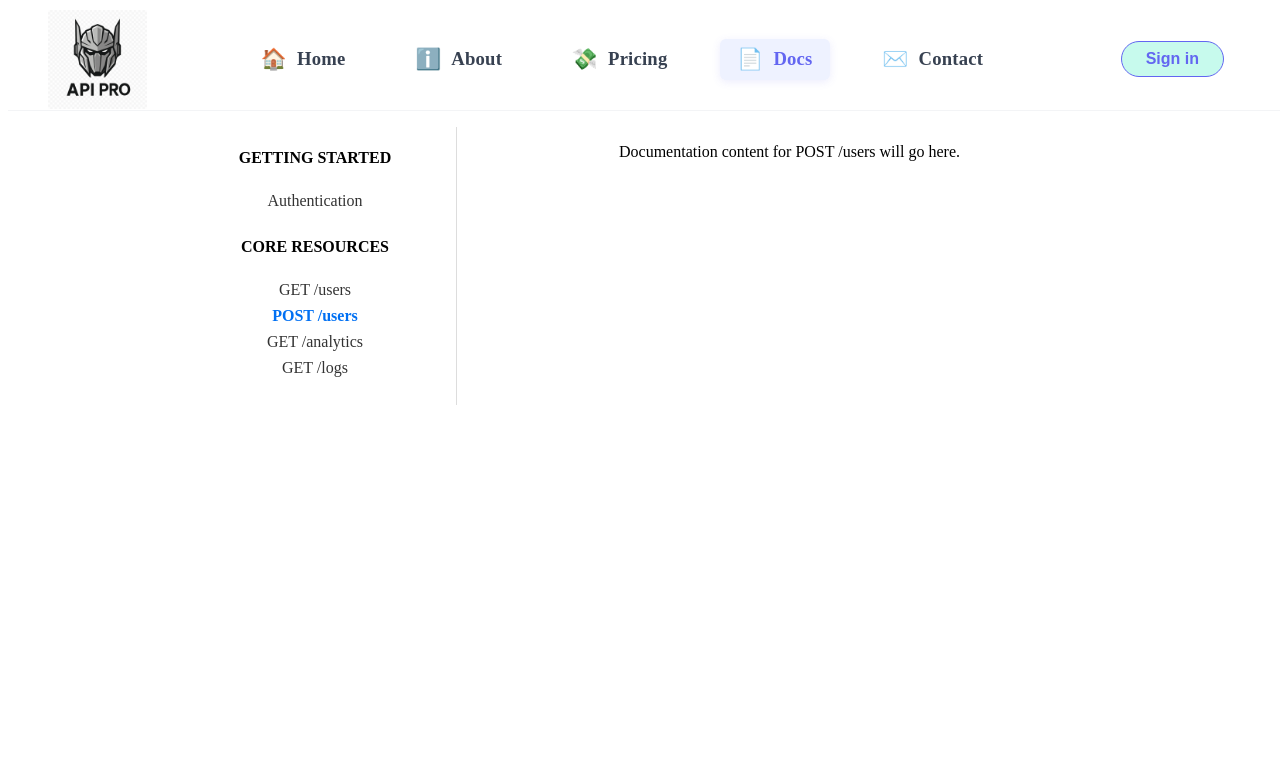
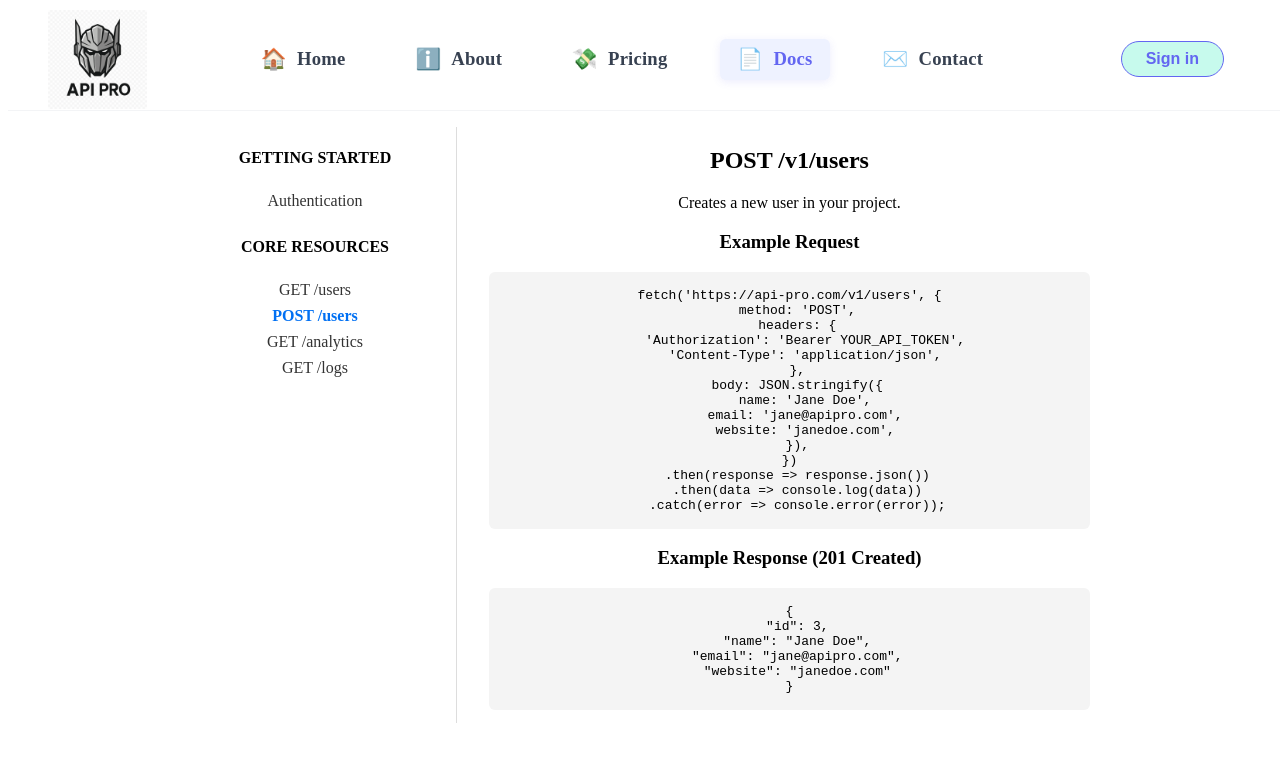
Before and after one commit to ThesuNimeshika/api-pro, a React (Vite) app: page /docs in a window 1280 px wide. Both pictures are taken after a click on the element "POST /users". Shown: the top 762 px of the page. Built offline with nearby package versions, Linux system fonts and the light colour scheme.

Commit message:
Post/user doc

```diff
--- a/src/pages/Docs.tsx
+++ b/src/pages/Docs.tsx
@@ -35,6 +35,8 @@ const Docs = () => {
           <AuthenticationDoc />
         ) : activeLink === 'GET /users' ? (
           <GetUsersDoc />
+        ) : activeLink === 'POST /users' ? (
+          <PostUsersDoc />
         ) : (
           <p>Documentation content for {activeLink} will go here.</p>
         )}
@@ -125,10 +127,44 @@ const GetUsersDoc = () => (
   </>
 );
 
+const PostUsersDoc = () => (
+  <>
+    <h2>POST /v1/users</h2>
+    <p>Creates a new user in your project.</p>
+    <h3>Example Request</h3>
+    <pre style={{ backgroundColor: '#f4f4f4', padding: '1rem', borderRadius: 6, overflowX: 'auto' }}>
+      <code>{`fetch('https://api-pro.com/v1/users', {
+  method: 'POST',
+  headers: {
+    'Authorization': 'Bearer YOUR_API_TOKEN',
+    'Content-Type': 'application/json',
+  },
+  body: JSON.stringify({
+    name: 'Jane Doe',
+    email: 'jane@apipro.com',
+    website: 'janedoe.com',
+  }),
+})
+  .then(response => response.json())
+  .then(data => console.log(data))
+  .catch(error => console.error(error));`}</code>
+    </pre>
+    <h3>Example Response (201 Created)</h3>
+    <pre style={{ backgroundColor: '#f4f4f4', padding: '1rem', borderRadius: 6, overflowX: 'auto' }}>
+      <code>{`{
+  "id": 3,
+  "name": "Jane Doe",
+  "email": "jane@apipro.com",
+  "website": "janedoe.com"
+}`}</code>
+    </pre>
+  </>
+);
+
 const AuthenticationDoc = () => (
   <>
     <h2 style={{ display: 'flex', alignItems: 'center', gap: '0.5em' }}>
-      <span role="img" aria-label="lock">🔐</span> GETTING STARTED: Authentication
+      <span role="img" aria-label="lock">🔐</span>Authentication
     </h2>
     <p>To access the API, all requests must be authenticated using a <b>Bearer Token</b>. You can generate this token from your API Pro dashboard.</p>
     <p>Include the token in the <b>Authorization</b> header of every request you make.</p>
```
